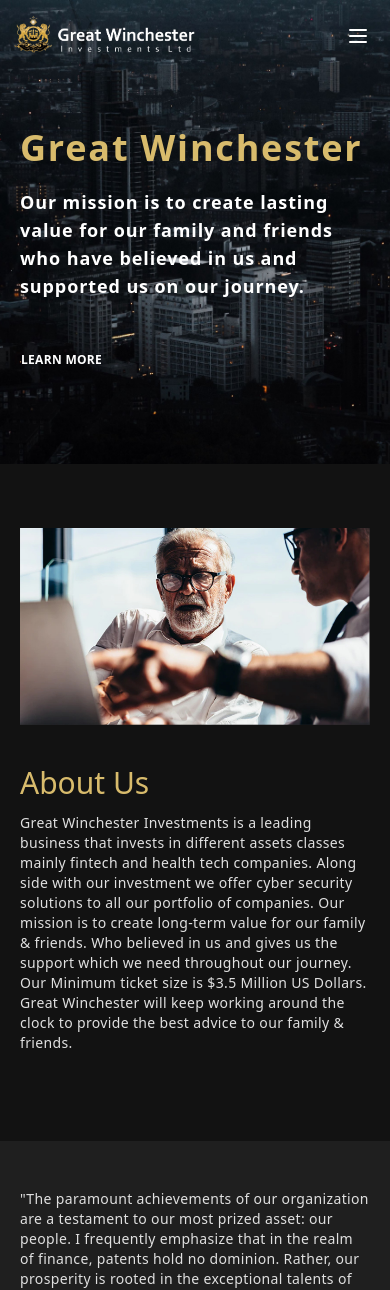
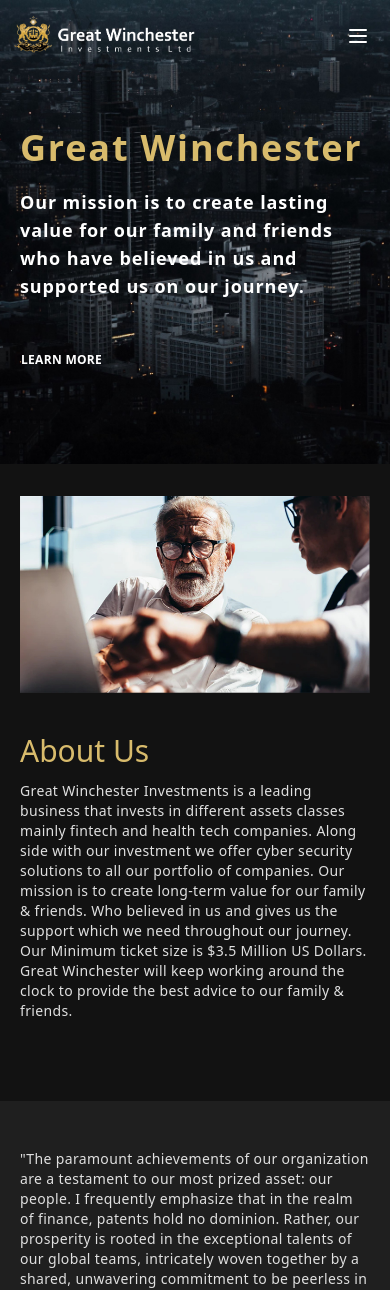
Before and after one commit to blackhorsese/Great-Winchester-2.0, a React (Create React App) app: page / in a window 390 px wide. Shown: the top 1290 px of the page. Built offline with nearby package versions, Linux system fonts and the light colour scheme.

Commit message:
Update About.jsx

```diff
--- a/src/Pages/Home/About.jsx
+++ b/src/Pages/Home/About.jsx
@@ -3,14 +3,14 @@
 export default function About() {
   return (
     <>
-    <section id='about' className='mx-auto items-center justify-center overflow-hidden scroll-smooth duration-500 text-[#e0e0e0] lg:py-20 md:py-16 py-10'>
+    <section id='about' className='mx-auto items-center justify-center overflow-hidden scroll-smooth duration-500 text-[#e0e0e0] lg:py-20 md:py-16'>
         <div className='mx-auto justify-center max-w-screen-xl md:px-10 px-5 md:pt-10 lg:pt-0'>
-            <div className='mx-auto pt-3 md:pt-10 text-[#fff] lg:grid-cols-2 lg:flex gap-x-20 items-center'>
-                <div className='block lg:hidden'>
+            <div className='mx-auto text-[#fff] lg:grid-cols-2 lg:flex gap-x-20 items-center'>
+                <div className='block lg:hidden mt-5'>
                     <img src='./build.jpg' alt='image'/>
                 </div>
-                <div className='max-w-lg'>
-                    <h1 className='md:text-5xl text-3xl mx-auto lg:pt-5 pt-10 text-[#d8bb6c]'>
+                <div className='lg:max-w-lg lg:pt-5 pt-10 pb-8'>
+                    <h1 className='md:text-5xl text-3xl mx-auto text-[#d8bb6c]'>
                         About Us
                     </h1>
                     <p className='pt-3 tracking-wide text-sm md:text-xl text-[#e0e0e0]'>
```
